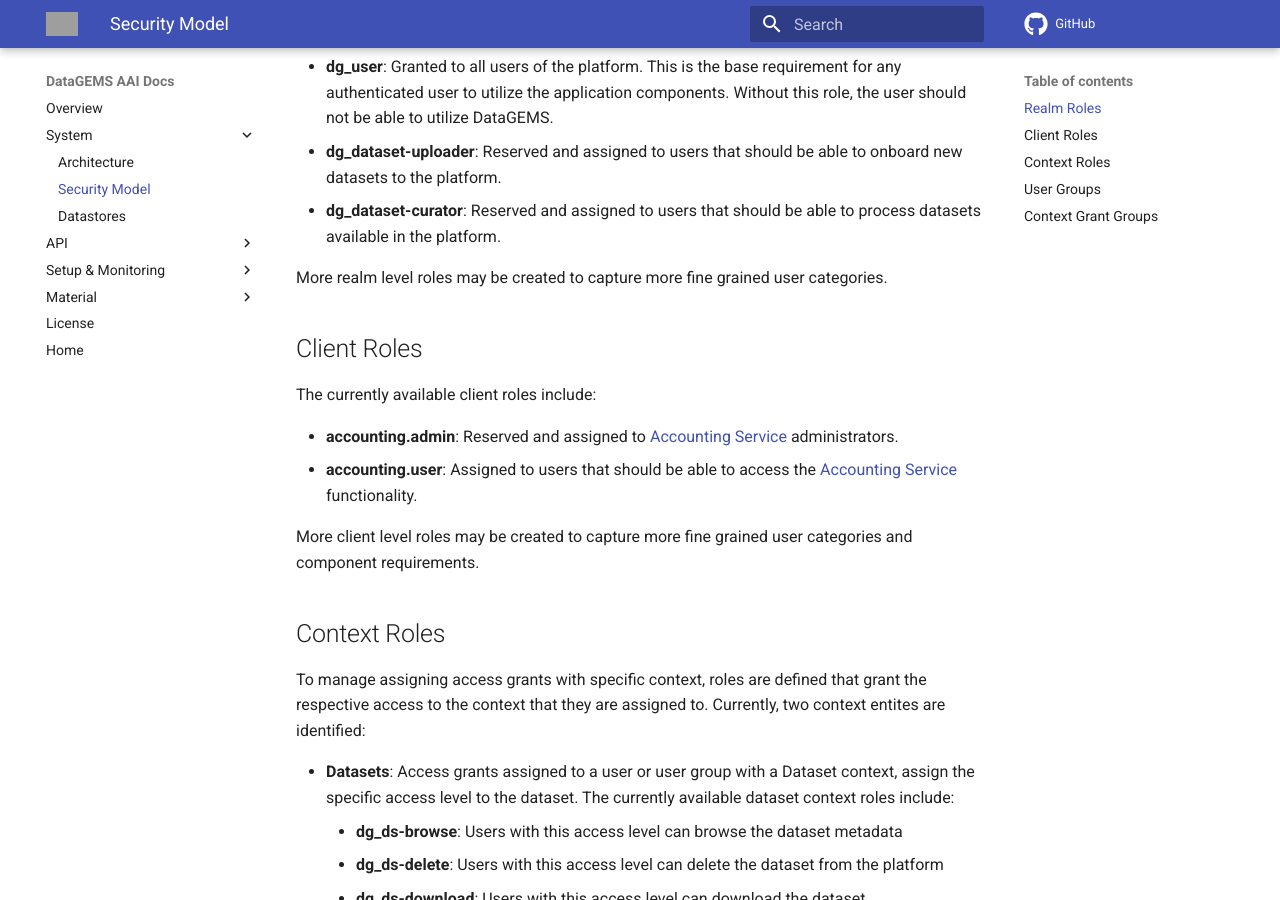
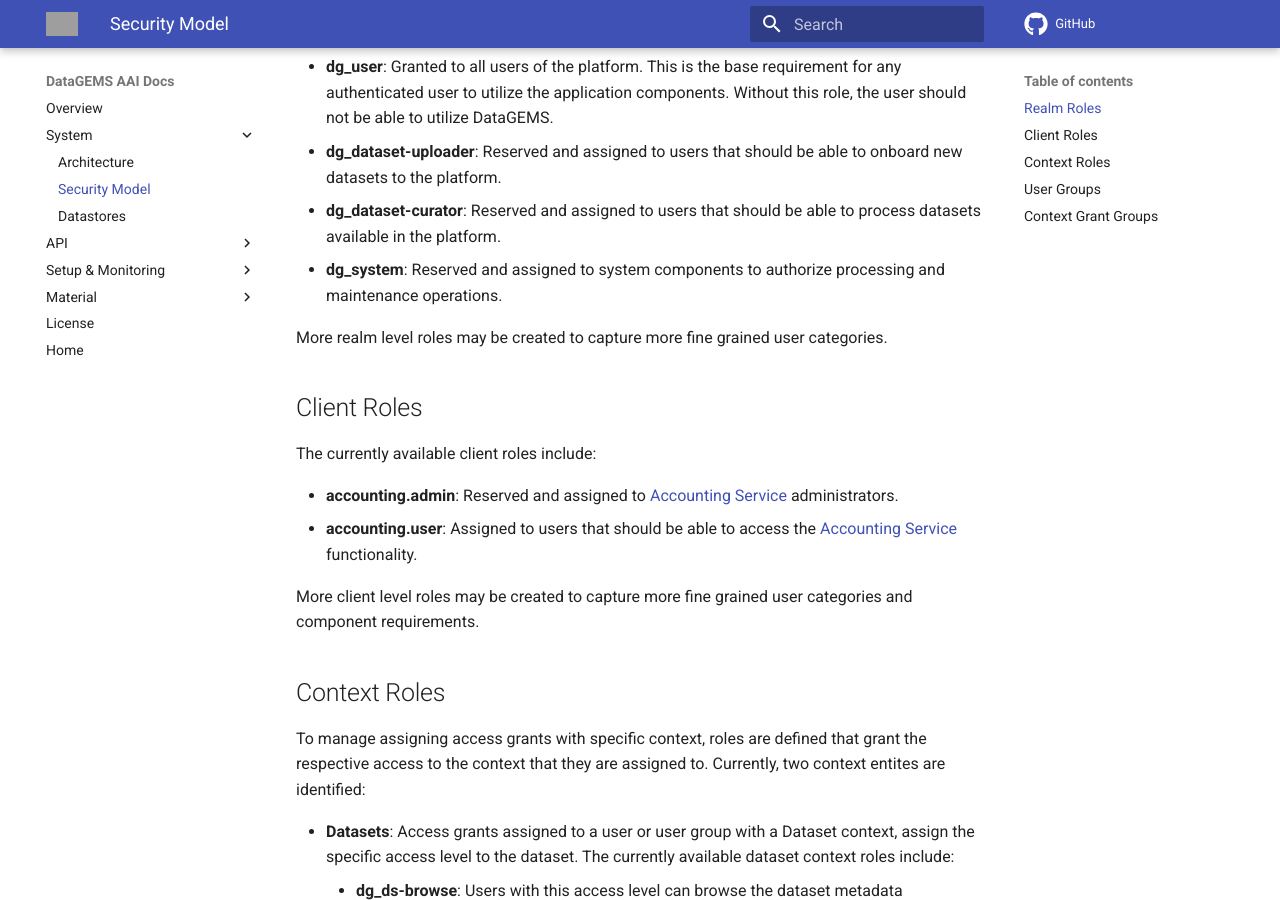
Before and after one commit to datagems-eosc/dg-aai, an MkDocs documentation site: the page built from docs/docs/security.md, in a window 1280 px wide and 900 px high, scrolled down 941 px. Built offline with MkDocs 1.6.1 and Material for MkDocs 9.7.7, drawn with Linux system fonts in a browser that asks for light colours; comment, search, counter and statistics services are not loaded; the version menu is left out; grey boxes are pictures that could not be loaded.

Commit message:
Update security.md
Updated realm roles

```diff
--- a/docs/docs/security.md
+++ b/docs/docs/security.md
@@ -19,6 +19,7 @@
 * **dg_user**: Granted to all users of the platform. This is the base requirement for any authenticated user to utilize the application components. Without this role, the user should not be able to utilize DataGEMS.
 * **dg_dataset-uploader**: Reserved and assigned to users that should be able to onboard new datasets to the platform.
 * **dg_dataset-curator**: Reserved and assigned to users that should be able to process datasets available in the platform.
+* **dg_system**: Reserved and assigned to system components to authorize processing and maintenance operations.
 
 More realm level roles may be created to capture more fine grained user categories.
 
```
